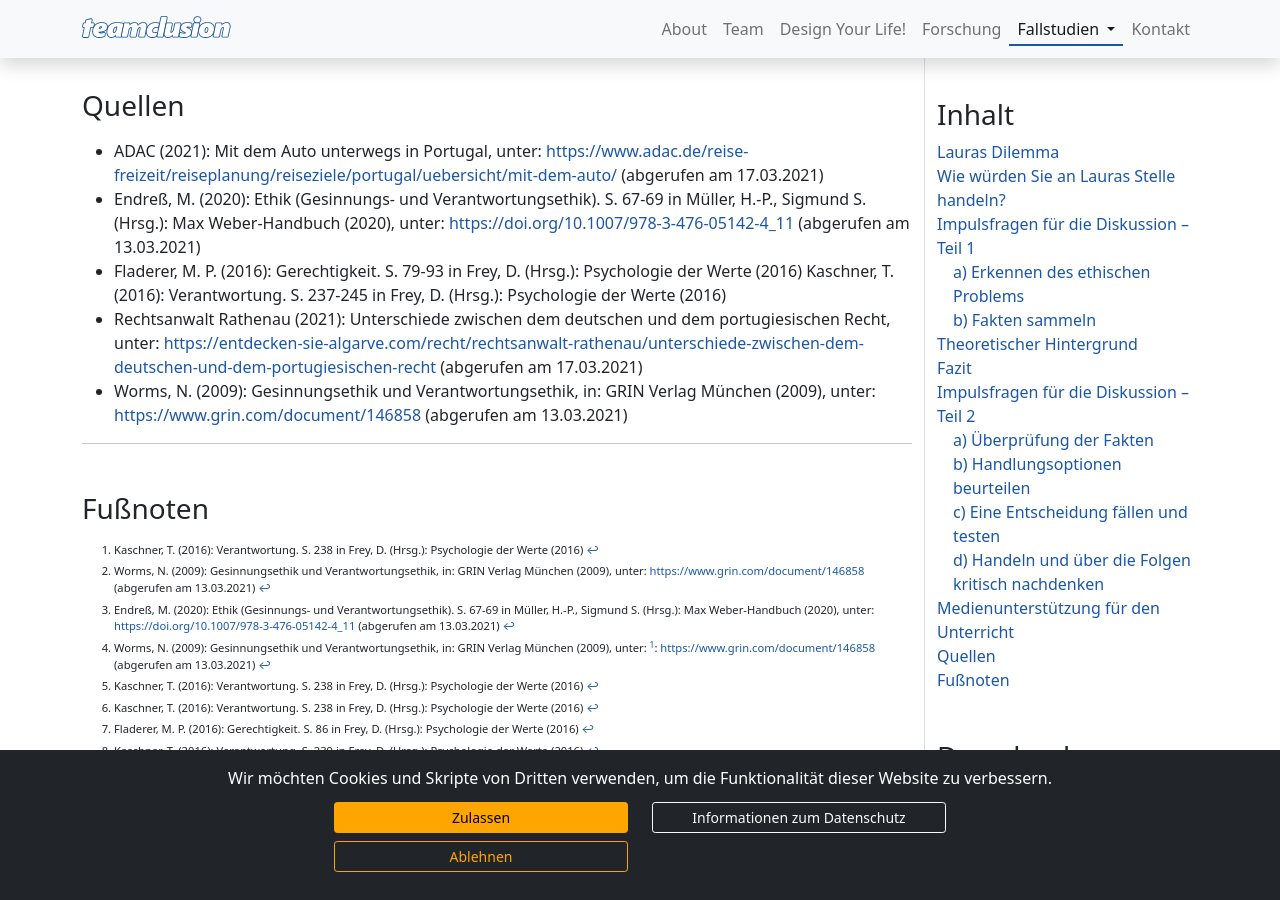
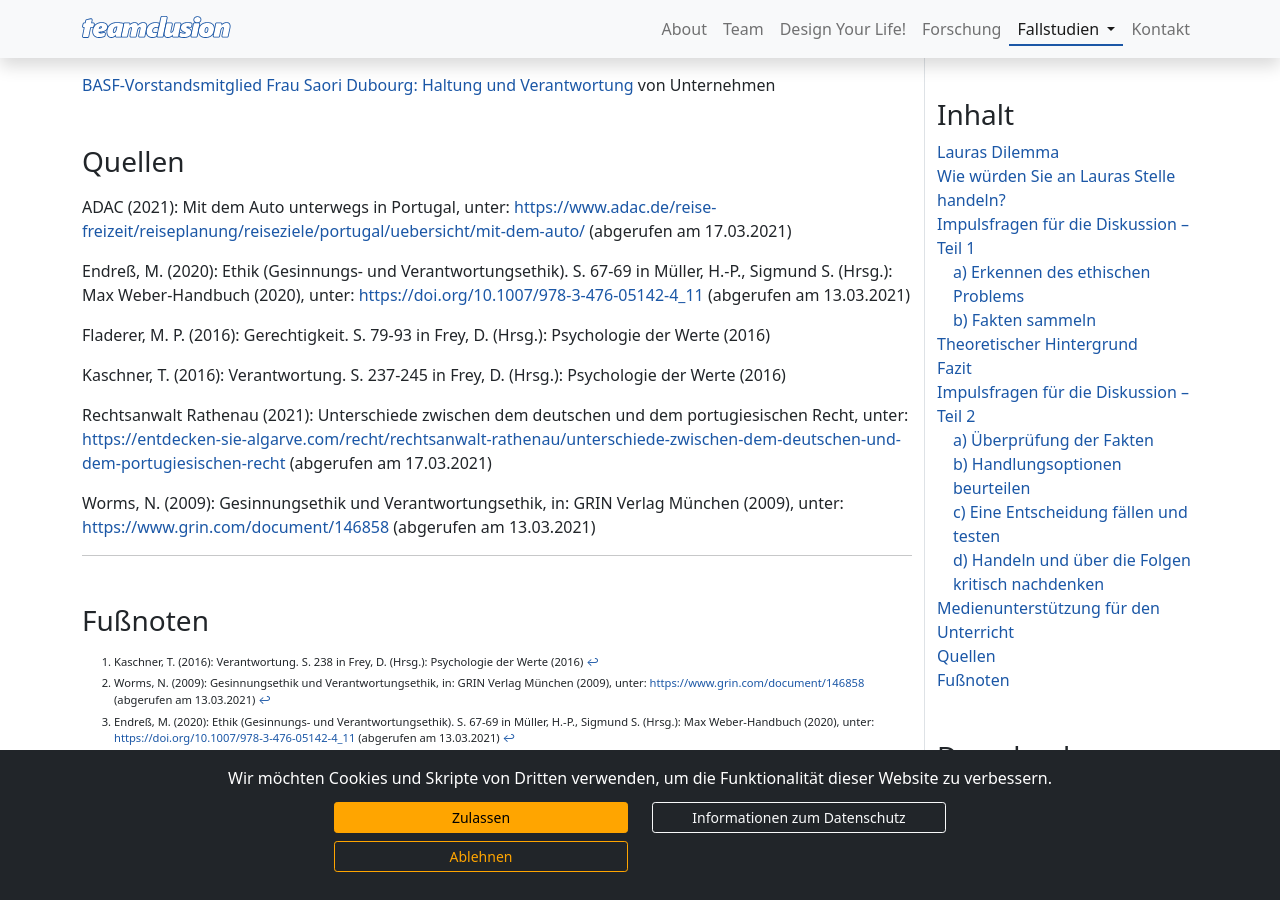
Before and after one commit to teamclusion/website, a Jekyll site: the page built from _fallstudien/blechschaden-fallstudie.md, in a window 1280 px wide and 900 px high, scrolled down 5160 px. Built offline with Jekyll 4.4.1, drawn with Linux system fonts in a browser that asks for light colours; nearby versions of some CDN libraries; the table of contents is made by our own code.

Commit message:
Aufzähung in Medienunterstützung und Quellen entfernt

```diff
--- a/_fallstudien/blechschaden-fallstudie.md
+++ b/_fallstudien/blechschaden-fallstudie.md
@@ -148,22 +148,32 @@
 
 ### Medienunterstützung für den Unterricht
 
-* [Umfrage: Verantwortung und Pflichten](https://www.youtube.com/watch?v=SXA6QNPFKik) von der Landeszentrale für politische Bildung Nordrhein-Westfalen: Für wen und was trägt man Verantwortung? Gibt es Pflichten gegenüber dem Staat? Welche Pflichten hat man in einer Demokratie?
-* [Umfrage: Verantwortung](https://www.youtube.com/watch?v=POIG6fr1oNo) von der Landeszentrale für politische Bildung Nordrhein-Westfalen: Männer und Frauen verschiedener Berufe und unterschiedlichen Alters schildern, was für sie Verantwortung bedeutet und welche Rolle sie im gesellschaftlichen Miteinander spielt.
-* [Umfrage: Verantwortung in der digitalen Welt](https://www.youtube.com/watch?v=-Qv5vhqDk_A) von Teachtoday: Die digitale Welt hat uns ein Mehr an Freiheit ermöglicht, aber auch ein Stück weit mehr Verantwortung. Was bedeutet Verantwortung in der digitalen Welt?
-* [Hans Jonas: Verantwortung](https://www.youtube.com/watch?v=N61nUnsy_bM) neu denken
-* [Hans Werner Sinn: Gesinnungsethik vs. Verantwortungsethik](https://www.youtube.com/watch?v=89K0co2sfQg) am Beispiel der Seenotrettung
-* [BASF-Vorstandsmitglied Frau Saori Dubourg: Haltung und Verantwortung](https://www.youtube.com/watch?v=8kYBGST9gm4) von Unternehmen
+[Umfrage: Verantwortung und Pflichten](https://www.youtube.com/watch?v=SXA6QNPFKik) von der Landeszentrale für politische Bildung Nordrhein-Westfalen: Für wen und was trägt man Verantwortung? Gibt es Pflichten gegenüber dem Staat? Welche Pflichten hat man in einer Demokratie?
+
+[Umfrage: Verantwortung](https://www.youtube.com/watch?v=POIG6fr1oNo) von der Landeszentrale für politische Bildung Nordrhein-Westfalen: Männer und Frauen verschiedener Berufe und unterschiedlichen Alters schildern, was für sie Verantwortung bedeutet und welche Rolle sie im gesellschaftlichen Miteinander spielt.
+
+[Umfrage: Verantwortung in der digitalen Welt](https://www.youtube.com/watch?v=-Qv5vhqDk_A) von Teachtoday: Die digitale Welt hat uns ein Mehr an Freiheit ermöglicht, aber auch ein Stück weit mehr Verantwortung. Was bedeutet Verantwortung in der digitalen Welt?
+
+[Hans Jonas: Verantwortung](https://www.youtube.com/watch?v=N61nUnsy_bM) neu denken
+
+[Hans Werner Sinn: Gesinnungsethik vs. Verantwortungsethik](https://www.youtube.com/watch?v=89K0co2sfQg) am Beispiel der Seenotrettung
+
+[BASF-Vorstandsmitglied Frau Saori Dubourg: Haltung und Verantwortung](https://www.youtube.com/watch?v=8kYBGST9gm4) von Unternehmen
 
 
 ### Quellen
 
-- ADAC (2021): Mit dem Auto unterwegs in Portugal, unter: [https://www.adac.de/reise-freizeit/reiseplanung/reiseziele/portugal/uebersicht/mit-dem-auto/](https://www.adac.de/reise-freizeit/reiseplanung/reiseziele/portugal/uebersicht/mit-dem-auto/) (abgerufen am 17.03.2021)
-- Endreß, M. (2020): Ethik (Gesinnungs- und Verantwortungsethik). S. 67-69 in Müller, H.-P., Sigmund S. (Hrsg.): Max Weber-Handbuch (2020), unter: [https://doi.org/10.1007/978-3-476-05142-4_11](https://doi.org/10.1007/978-3-476-05142-4_11) (abgerufen am 13.03.2021)
-- Fladerer, M. P. (2016): Gerechtigkeit. S. 79-93 in Frey, D. (Hrsg.): Psychologie der Werte (2016)
+ADAC (2021): Mit dem Auto unterwegs in Portugal, unter: [https://www.adac.de/reise-freizeit/reiseplanung/reiseziele/portugal/uebersicht/mit-dem-auto/](https://www.adac.de/reise-freizeit/reiseplanung/reiseziele/portugal/uebersicht/mit-dem-auto/) (abgerufen am 17.03.2021)
+
+Endreß, M. (2020): Ethik (Gesinnungs- und Verantwortungsethik). S. 67-69 in Müller, H.-P., Sigmund S. (Hrsg.): Max Weber-Handbuch (2020), unter: [https://doi.org/10.1007/978-3-476-05142-4_11](https://doi.org/10.1007/978-3-476-05142-4_11) (abgerufen am 13.03.2021)
+
+Fladerer, M. P. (2016): Gerechtigkeit. S. 79-93 in Frey, D. (Hrsg.): Psychologie der Werte (2016)
+
 Kaschner, T. (2016): Verantwortung. S. 237-245 in Frey, D. (Hrsg.): Psychologie der Werte (2016)
-- Rechtsanwalt Rathenau (2021): Unterschiede zwischen dem deutschen und dem portugiesischen Recht, unter: [https://entdecken-sie-algarve.com/recht/rechtsanwalt-rathenau/unterschiede-zwischen-dem-deutschen-und-dem-portugiesischen-recht](https://entdecken-sie-algarve.com/recht/rechtsanwalt-rathenau/unterschiede-zwischen-dem-deutschen-und-dem-portugiesischen-recht) (abgerufen am 17.03.2021)
-- Worms, N. (2009): Gesinnungsethik und Verantwortungsethik, in: GRIN Verlag München (2009), unter: [https://www.grin.com/document/146858](https://www.grin.com/document/146858) (abgerufen am 13.03.2021)
+
+Rechtsanwalt Rathenau (2021): Unterschiede zwischen dem deutschen und dem portugiesischen Recht, unter: [https://entdecken-sie-algarve.com/recht/rechtsanwalt-rathenau/unterschiede-zwischen-dem-deutschen-und-dem-portugiesischen-recht](https://entdecken-sie-algarve.com/recht/rechtsanwalt-rathenau/unterschiede-zwischen-dem-deutschen-und-dem-portugiesischen-recht) (abgerufen am 17.03.2021)
+
+Worms, N. (2009): Gesinnungsethik und Verantwortungsethik, in: GRIN Verlag München (2009), unter: [https://www.grin.com/document/146858](https://www.grin.com/document/146858) (abgerufen am 13.03.2021)
 
 
 ---
```
